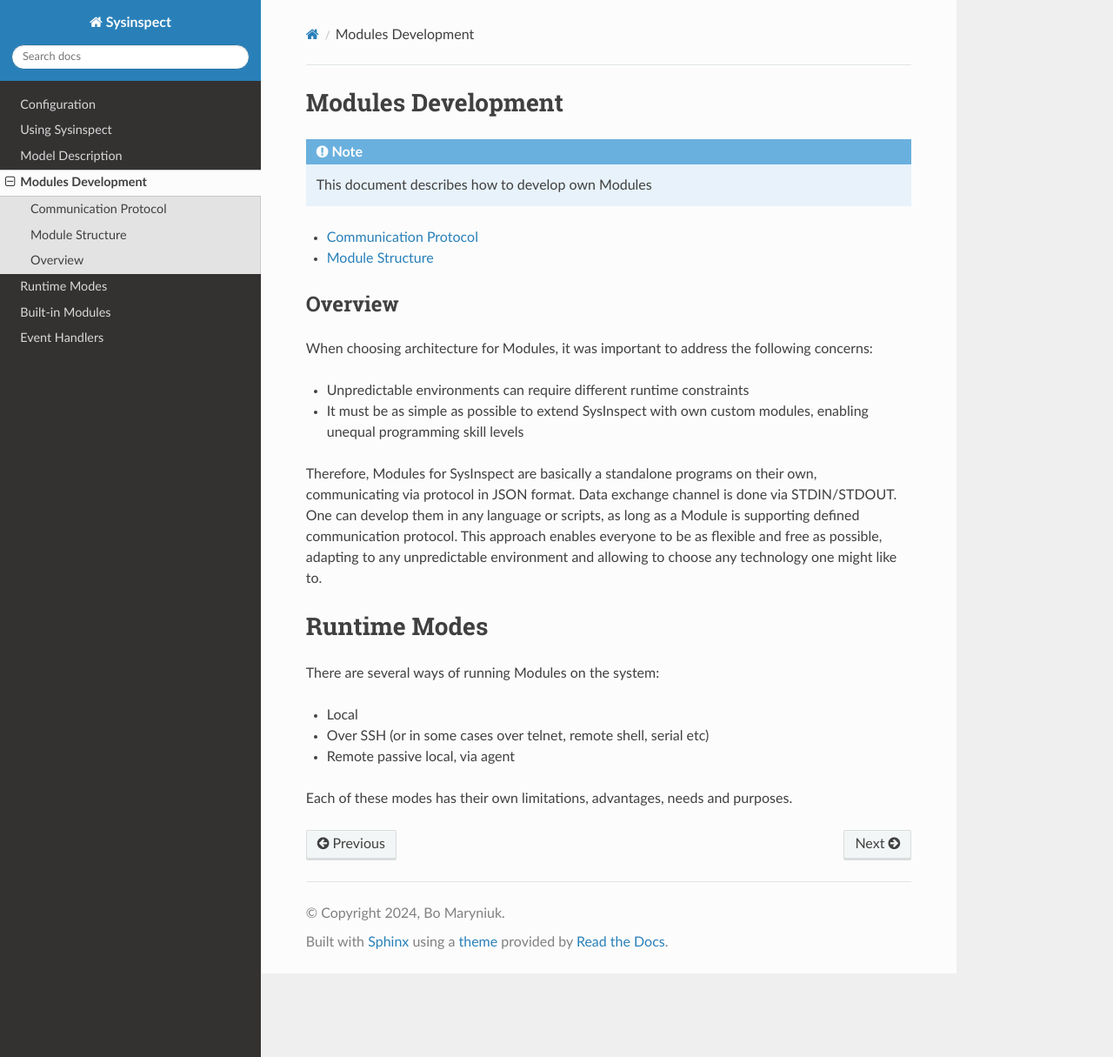
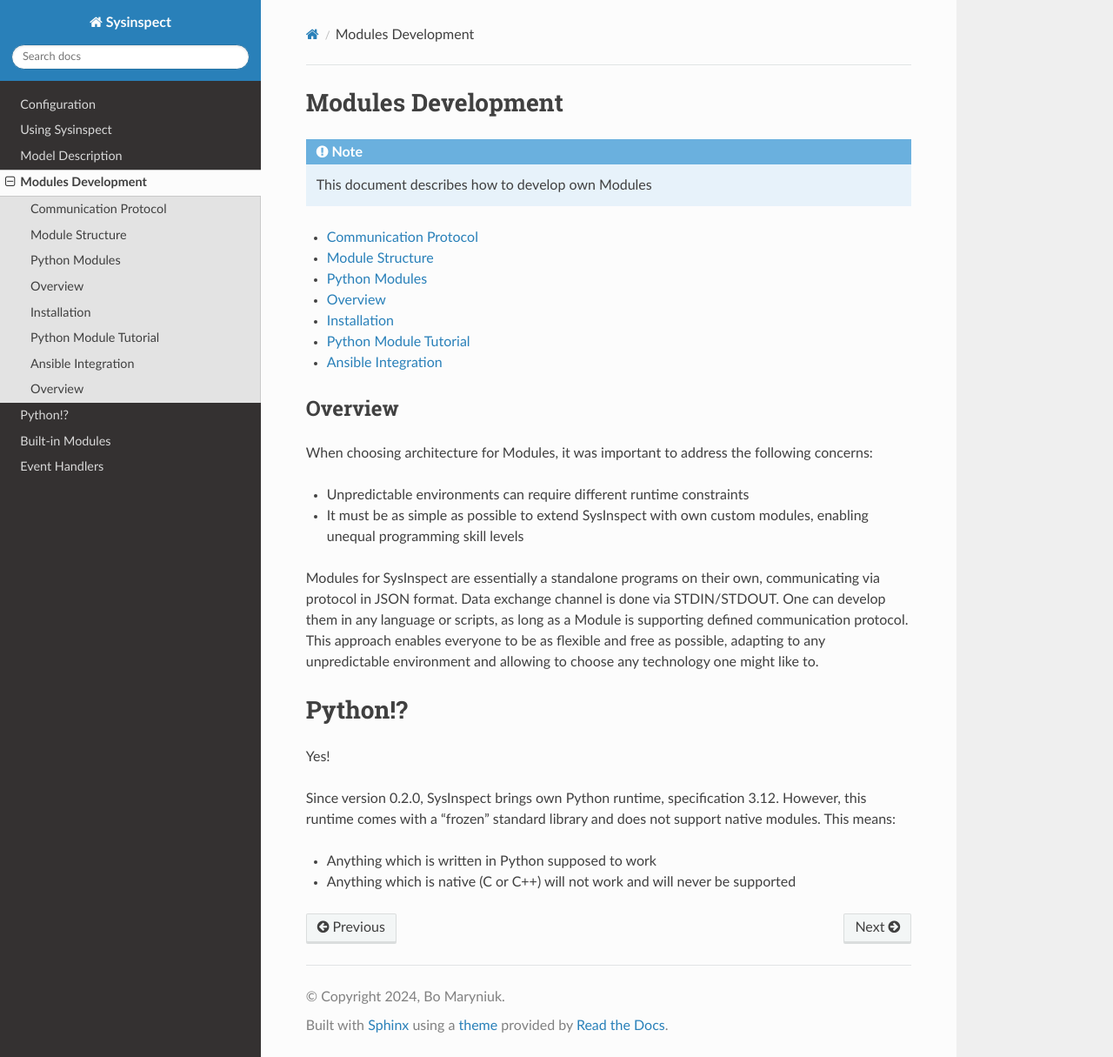
Before and after one commit to tinythings/sysinspect, a Sphinx documentation site: the page built from docs/moddev/overview.rst, in a window 1280 px wide and 1215 px high. Shown: the whole window at 87% size. Built offline with Sphinx 7.4.7 and the Read the Docs theme 3.1.0, drawn with Linux system fonts in a browser that asks for light colours.

Commit message:
Update documentation about Python modules

```diff
--- a/docs/moddev/overview.rst
+++ b/docs/moddev/overview.rst
@@ -20,19 +21,19 @@
 - Unpredictable environments can require different runtime constraints
 - It must be as simple as possible to extend SysInspect with own custom modules, enabling unequal programming skill levels
 
-Therefore, Modules for SysInspect are basically a standalone programs on their own, communicating
+Modules for SysInspect are essentially a standalone programs on their own, communicating
 via protocol in JSON format. Data exchange channel is done via STDIN/STDOUT. One can develop them
 in any language or scripts, as long as a Module is supporting defined communication protocol.
 This approach enables everyone to be as flexible and free as possible, adapting to any unpredictable
 environment and allowing to choose any technology one might like to.
 
-Runtime Modes
-=============
+Python!?
+========
 
-There are several ways of running Modules on the system:
+Yes!
 
-- Local
-- Over SSH (or in some cases over telnet, remote shell, serial etc)
-- Remote passive local, via agent
+Since version 0.2.0, SysInspect brings own Python runtime, specification 3.12. However,
+this runtime comes with a "frozen" standard library and does not support native modules. This means:
 
-Each of these modes has their own limitations, advantages, needs and purposes.
+- Anything which is written in Python supposed to work
+- Anything which is native (C or C++) will not work and will never be supported
```
Also changed, not shown: other parts of docs/moddev/overview.rst (+1 -0 lines), docs/moddev/pymod.rst (added, +109 -0 lines).
